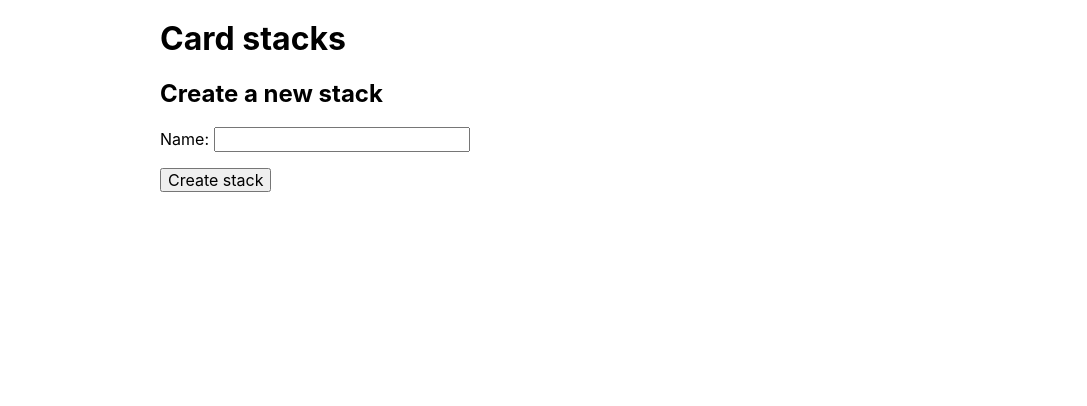
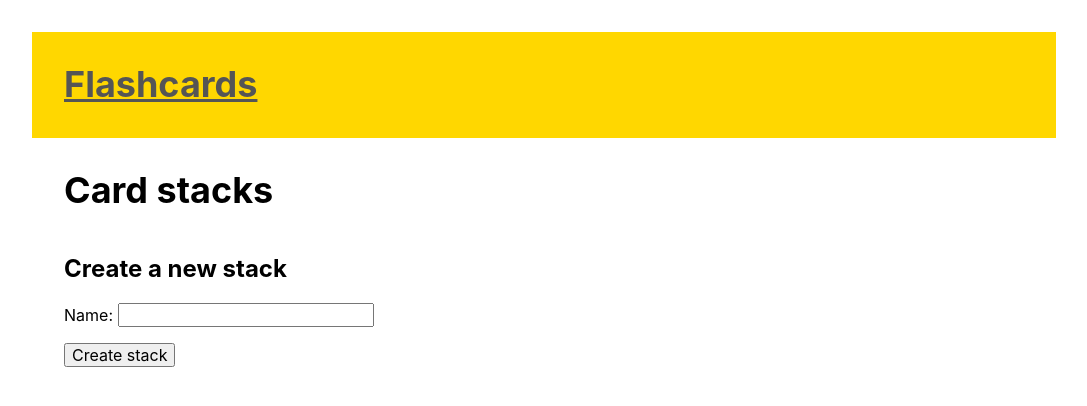
Before and after one commit to momentum-cohort-2019-09/examples-flashcards, a Django app: page /stacks/ in a window 1280 px wide. Shown: the top 406 px of the page, without its empty margins (96-1183 px from the left). Run offline with Django 3.2, Linux system fonts and the light colour scheme; data that the repository does not hold is empty; some libraries are stand-ins or nearby versions.

Commit message:
Add some styles

```diff
--- a/core/templates/core/base.html
+++ b/core/templates/core/base.html
@@ -16,7 +16,14 @@
     }
   </style>
 </head>
-<body class="sans-serif center mv2 mw7">
-  {% block content %}{% endblock %}
+<body class="sans-serif center mv2 mw8">
+  <header class="mt4 pv2 ph4 bg-yellow">
+    <h1 class="f2">
+      <a class="mid-gray" href="/">Flashcards</a>
+    </h1>
+  </header>
+  <main class="pv2 ph4">
+    {% block content %}{% endblock %}
+  </main>
 </body>
 </html>
--- a/core/templates/core/stack_list.html
+++ b/core/templates/core/stack_list.html
@@ -1,16 +1,22 @@
 {% extends "core/base.html" %}
 
 {% block content %}
-  <h1>Card stacks</h1>
-  <ul>
+  <h1 class="f2">Card stacks</h1>
+  <div class="flex flex-wrap">
     {% for stack in stacks %}
-      <li>
-        <a href="{% url 'stack-detail' stack.pk %}">
-          {{ stack.name }}
-        </a>
-      </li>
+    <div class="w-25-l w-50">
+      <div class="ba br3 b--mid-gray pa3 ma3 tc">
+        <h2 class="f3 mt0 mb2">
+          <a href="{% url 'stack-detail' stack.pk %}">
+            {{ stack.name }}
+          </a>
+        </h2>
+        <div>{{ stack.card_set.count }} card{{ stack.card_set.count|pluralize }}</div>
+      </div>
+    </div>
     {% endfor %}
-  </ul>
+  </div>
+
   <section>
     <h2>Create a new stack</h2>
     <form action="{% url 'stack-list' %}" method="POST">
--- a/flashcards/urls.py
+++ b/flashcards/urls.py
@@ -16,9 +16,11 @@ Including another URLconf
 from django.conf import settings
 from django.contrib import admin
 from django.urls import path
+from django.views.generic import RedirectView
 from core import views as core_views
 
 urlpatterns = [
+    path('', RedirectView.as_view(url='/stacks/')),
     path('stacks/', core_views.stack_list, name='stack-list'),
     path('stacks/<int:stack_pk>/', core_views.stack_detail,
          name='stack-detail'),
```
Also changed, not shown: core/templates/core/stack_quiz.html (+7 -5 lines).
